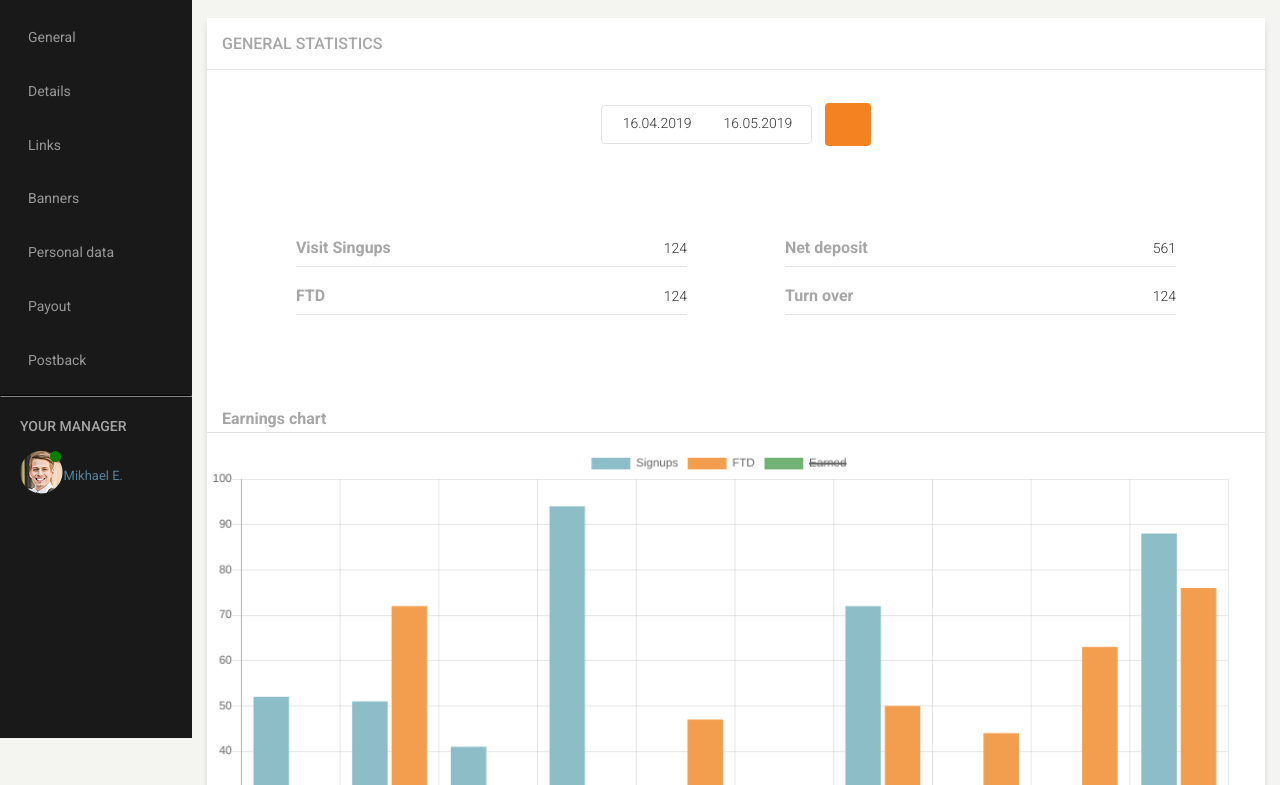
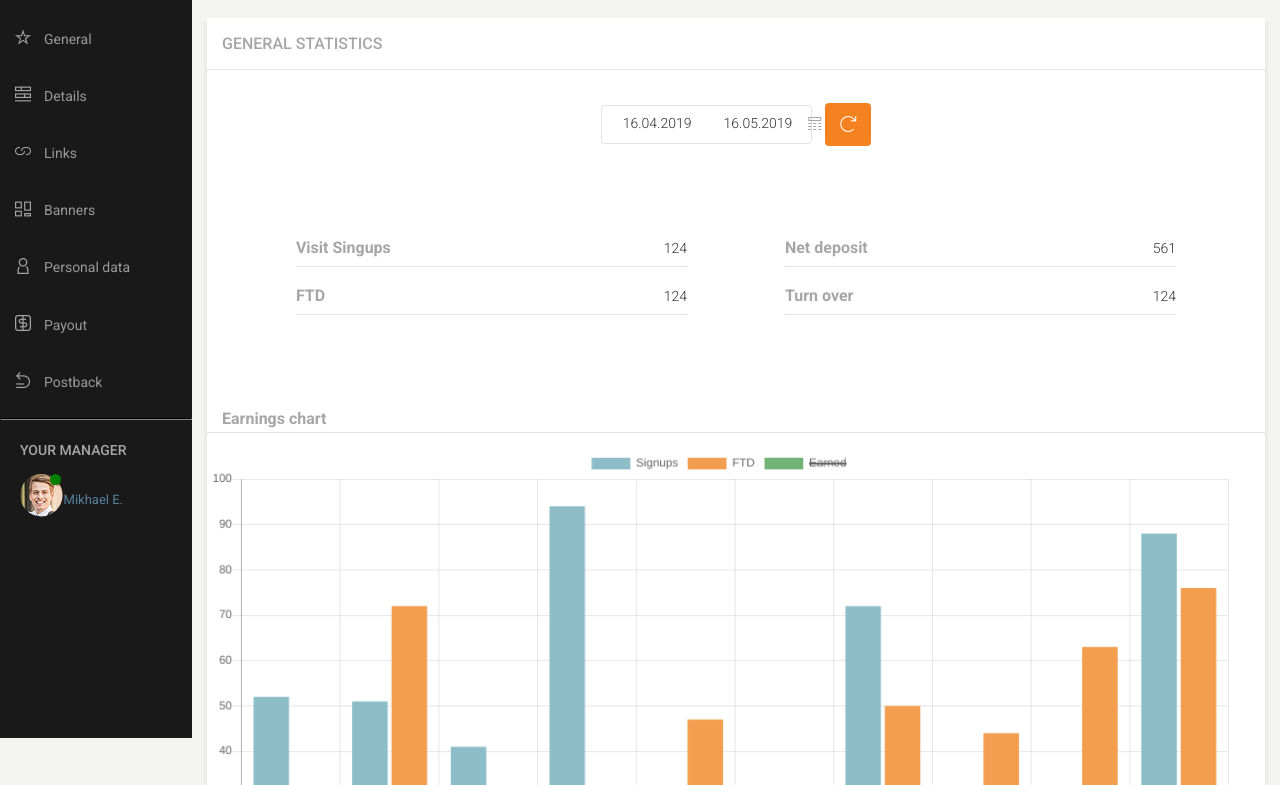
Before and after one commit to angelika-draczynska/learning-admin-panel, a website: page index.html in a window 1280 px wide. Shown: the part 62-847 px from the top of the page. Drawn offline with nearby package versions, Linux system fonts and the light colour scheme; the site is published under a folder, as on GitHub Pages, so addresses that start at the root find nothing.

Commit message:
icons fix

```diff
--- a/css/style.css
+++ b/css/style.css
@@ -2,7 +2,7 @@
 /* Font sizes */
 /* Fonts */
 /* Other */
-@import url(/vendor/Glyphter.css);
+@import url(../vendor/Glyphter.css);
 *, *::before, *::after { box-sizing: border-box; }
 
 html { font-size: 10px; }
```
